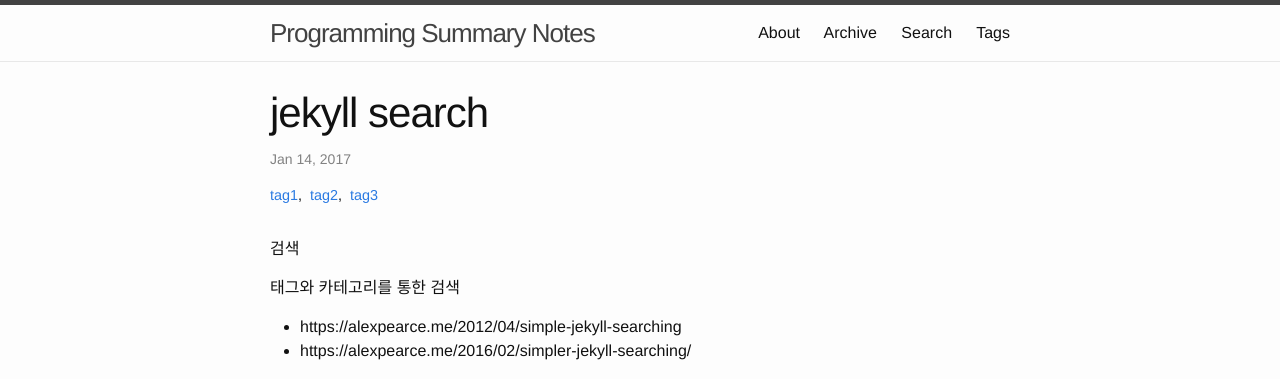
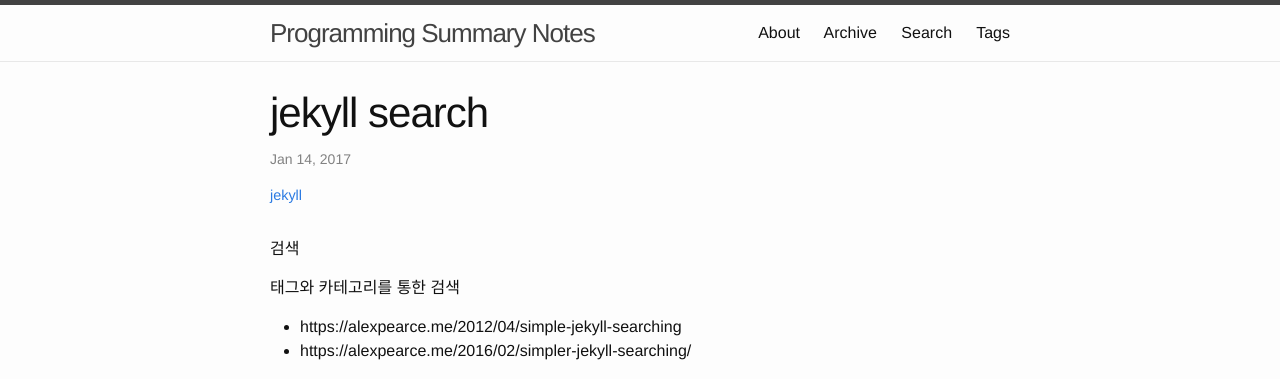
Before and after one commit to karais89/karais89.github.io_back, a Jekyll site: the page built from _posts/2017-01-14-jekyll-search.markdown, in a window 1280 px wide. Shown: the top 379 px of the page. Built offline with Jekyll 4.4.1, drawn with Linux system fonts in a browser that asks for light colours; comment, search, counter and statistics services are not loaded.

Commit message:
- modify post tag

```diff
--- a/_posts/2017-01-11-welcome-to-jekyll.markdown
+++ b/_posts/2017-01-11-welcome-to-jekyll.markdown
@@ -3,7 +3,7 @@ layout: post
 title:  "Welcome to Jekyll!"
 date:   2017-01-11 20:45:49 +0900
 categories: jekyll update
-tags: [tag1, tag2, tag3]
+tags: [jekyll, tag1, tag2, tag3]
 ---
 
 각주 테스트[^1]
--- a/_posts/2017-01-14-jekyll-search.markdown
+++ b/_posts/2017-01-14-jekyll-search.markdown
@@ -2,7 +2,7 @@
 layout: post
 title: "jekyll search"
 date: "2017-01-14 18:19:41 +0900"
-tags: [tag1, tag2, tag3]
+tags: [jekyll]
 ---
 
 검색
--- a/_posts/2017-01-15-bigfoot-jekyll.markdown
+++ b/_posts/2017-01-15-bigfoot-jekyll.markdown
@@ -2,6 +2,7 @@
 layout: post
 title: "bigfoot jekyll 적용하기"
 date: "2017-01-15 18:46:59 +0900"
+tags: [jekyll]
 ---
 
 * http://www.bigfootjs.com/
--- a/_posts/2017-01-16-jikill-implementation-list.markdown
+++ b/_posts/2017-01-16-jikill-implementation-list.markdown
@@ -2,6 +2,7 @@
 layout: post
 title: "Jikill 블로그 구현 해야되는 목록"
 date: "2017-01-16 20:31:53 +0900"
+tags: [jekyll]
 ---
 
 ## 현재까지 구현한 목록
--- a/_posts/2017-02-19-unity3d-optimizing-performance.markdown
+++ b/_posts/2017-02-19-unity3d-optimizing-performance.markdown
@@ -2,6 +2,7 @@
 layout: post
 title: "Unity3d 성능 최적화"
 date: "2017-02-19 21:39:24 +0900"
+tags: [unity3d]
 ---
 
 # 01. 메모리와 리소스 최적화
```
